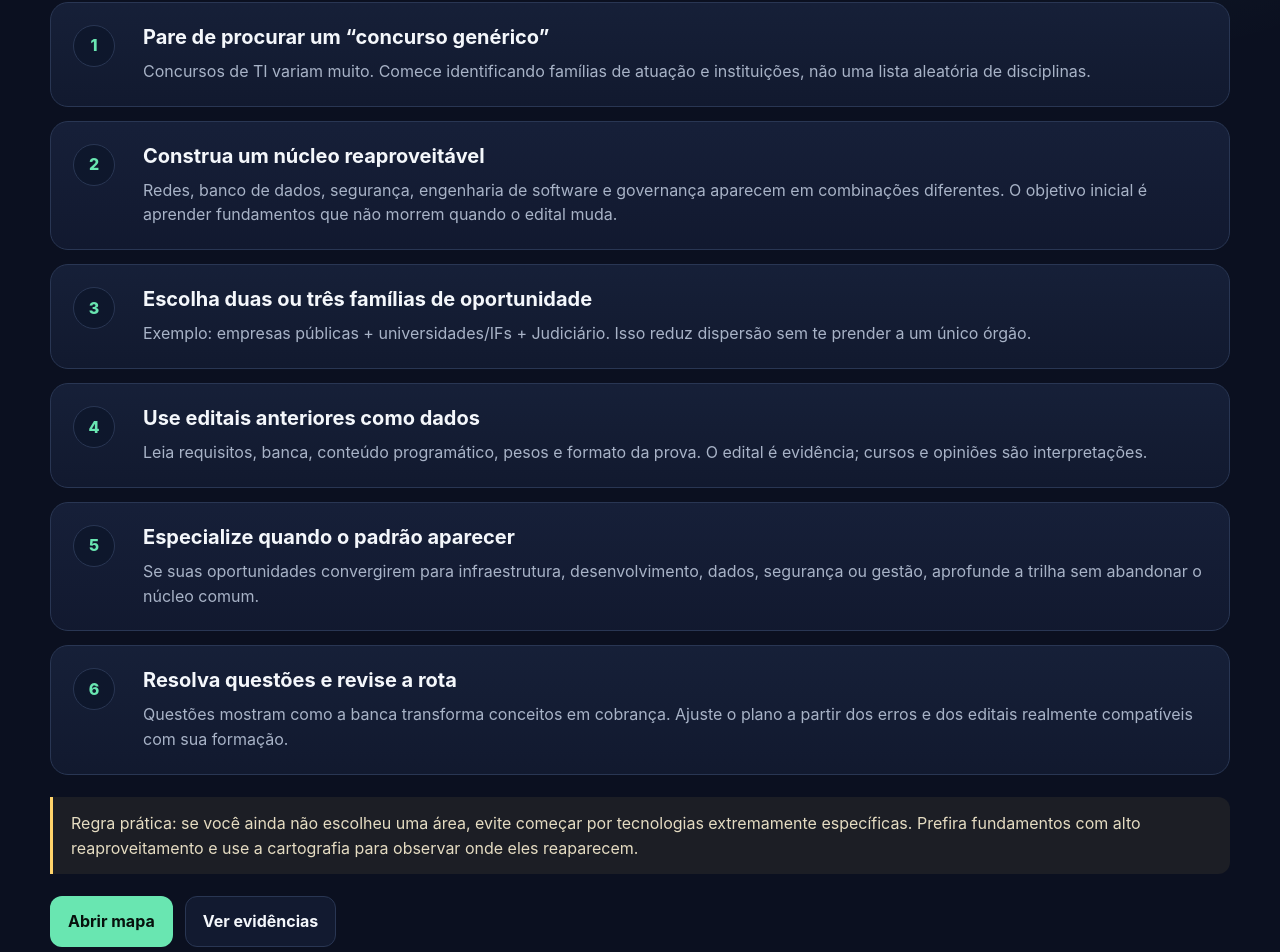
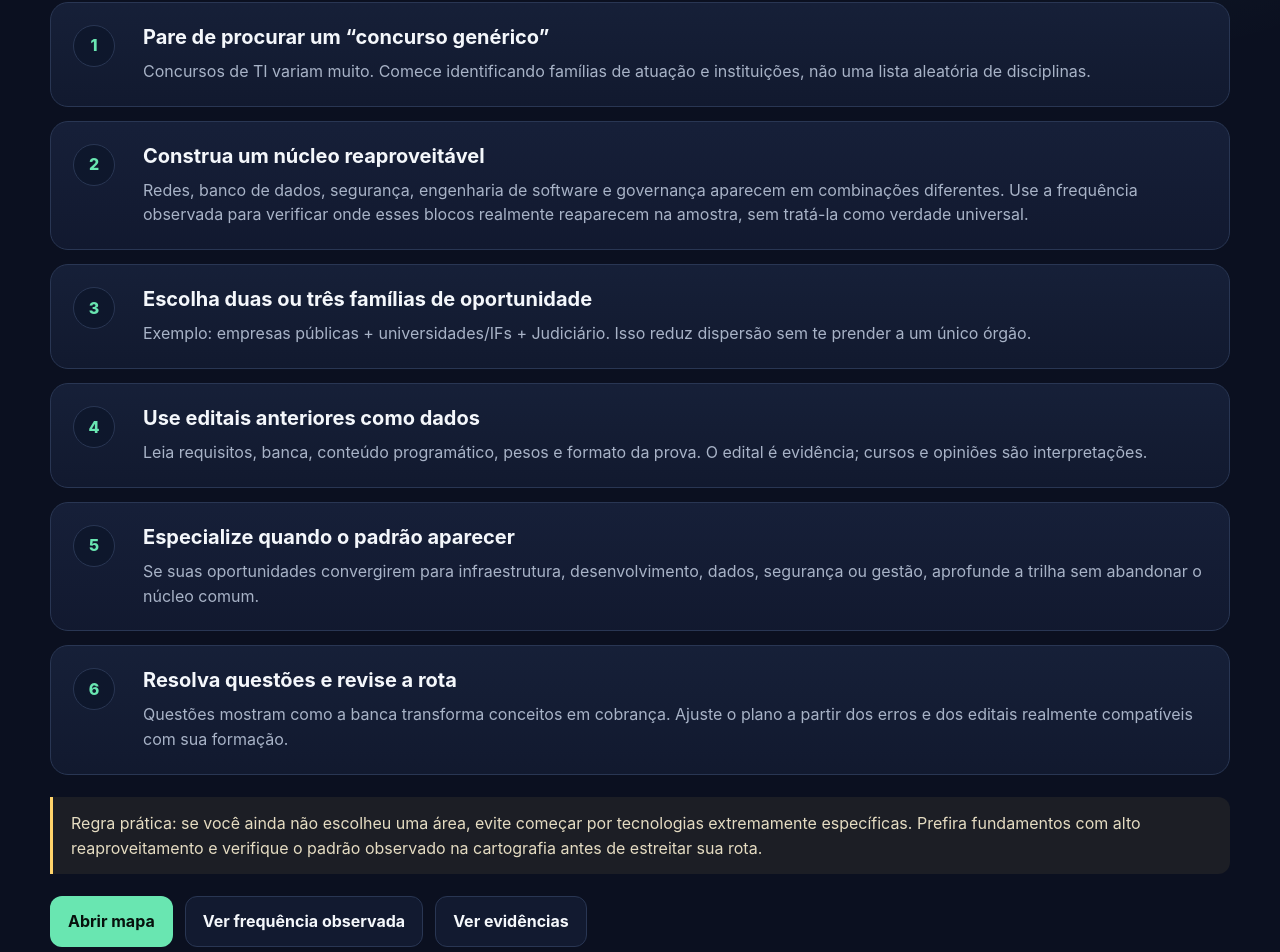
Before and after one commit to cvaraujo11/roadmap-concursos-ti, a Next.js app: page /comecar in a window 1280 px wide. Shown: the part 457-1409 px from the top of the page. Built offline with nearby package versions, Linux system fonts and the light colour scheme.

Commit message:
feat: connect beginner flow to frequency analysis

```diff
--- a/src/app/comecar/page.tsx
+++ b/src/app/comecar/page.tsx
@@ -2,7 +2,7 @@ import Link from "next/link";
 
 const steps = [
   ["Pare de procurar um “concurso genérico”", "Concursos de TI variam muito. Comece identificando famílias de atuação e instituições, não uma lista aleatória de disciplinas."],
-  ["Construa um núcleo reaproveitável", "Redes, banco de dados, segurança, engenharia de software e governança aparecem em combinações diferentes. O objetivo inicial é aprender fundamentos que não morrem quando o edital muda."],
+  ["Construa um núcleo reaproveitável", "Redes, banco de dados, segurança, engenharia de software e governança aparecem em combinações diferentes. Use a frequência observada para verificar onde esses blocos realmente reaparecem na amostra, sem tratá-la como verdade universal."],
   ["Escolha duas ou três famílias de oportunidade", "Exemplo: empresas públicas + universidades/IFs + Judiciário. Isso reduz dispersão sem te prender a um único órgão."],
   ["Use editais anteriores como dados", "Leia requisitos, banca, conteúdo programático, pesos e formato da prova. O edital é evidência; cursos e opiniões são interpretações."],
   ["Especialize quando o padrão aparecer", "Se suas oportunidades convergirem para infraestrutura, desenvolvimento, dados, segurança ou gestão, aprofunde a trilha sem abandonar o núcleo comum."],
@@ -30,10 +30,11 @@ export default function ComecarPage() {
             ))}
           </div>
           <div className="notice" style={{ marginTop: 22 }}>
-            Regra prática: se você ainda não escolheu uma área, evite começar por tecnologias extremamente específicas. Prefira fundamentos com alto reaproveitamento e use a cartografia para observar onde eles reaparecem.
+            Regra prática: se você ainda não escolheu uma área, evite começar por tecnologias extremamente específicas. Prefira fundamentos com alto reaproveitamento e verifique o padrão observado na cartografia antes de estreitar sua rota.
           </div>
           <div className="actions" style={{ marginTop: 22 }}>
             <Link className="button primary" href="/mapa">Abrir mapa</Link>
+            <Link className="button" href="/frequencia">Ver frequência observada</Link>
             <Link className="button" href="/concursos">Ver evidências</Link>
           </div>
         </div>
```
